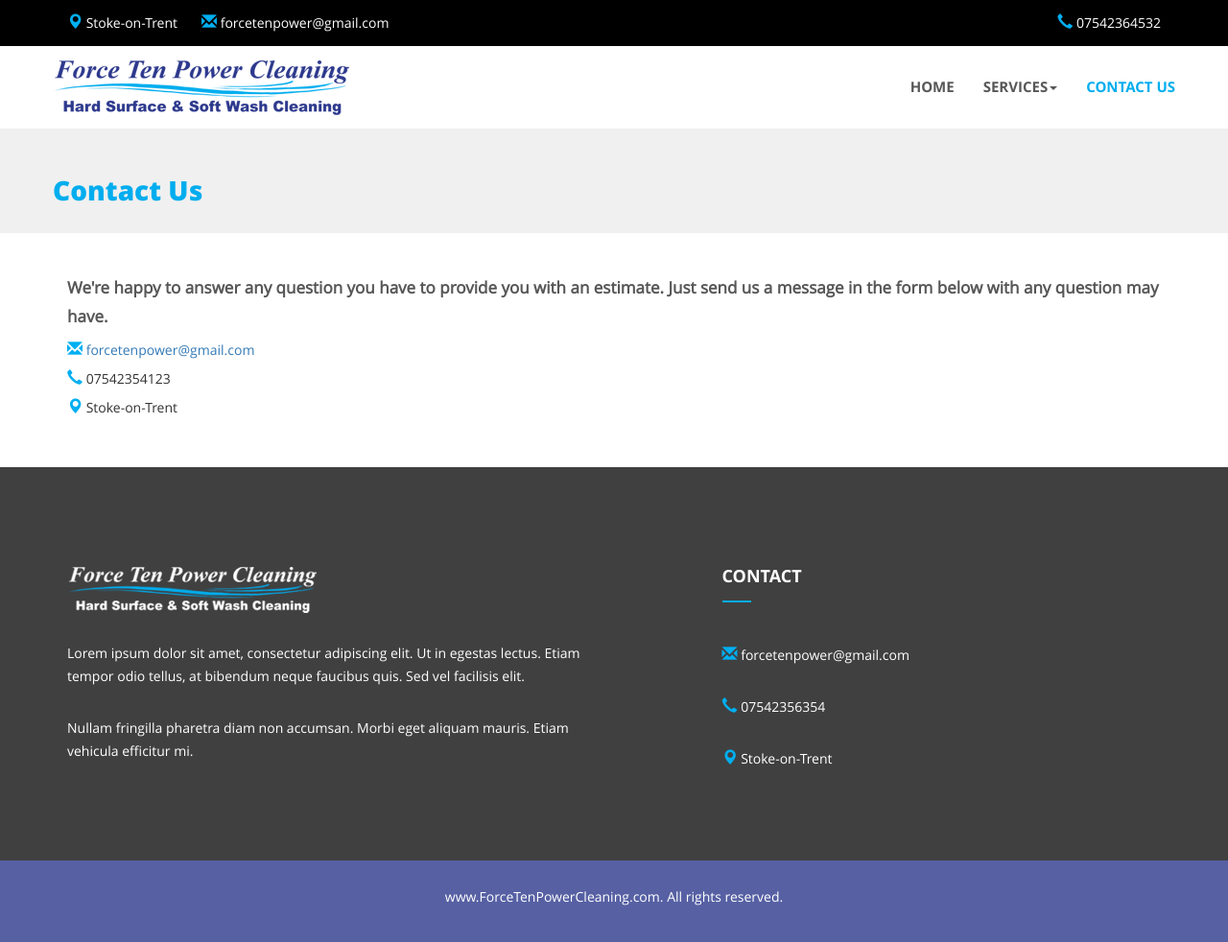
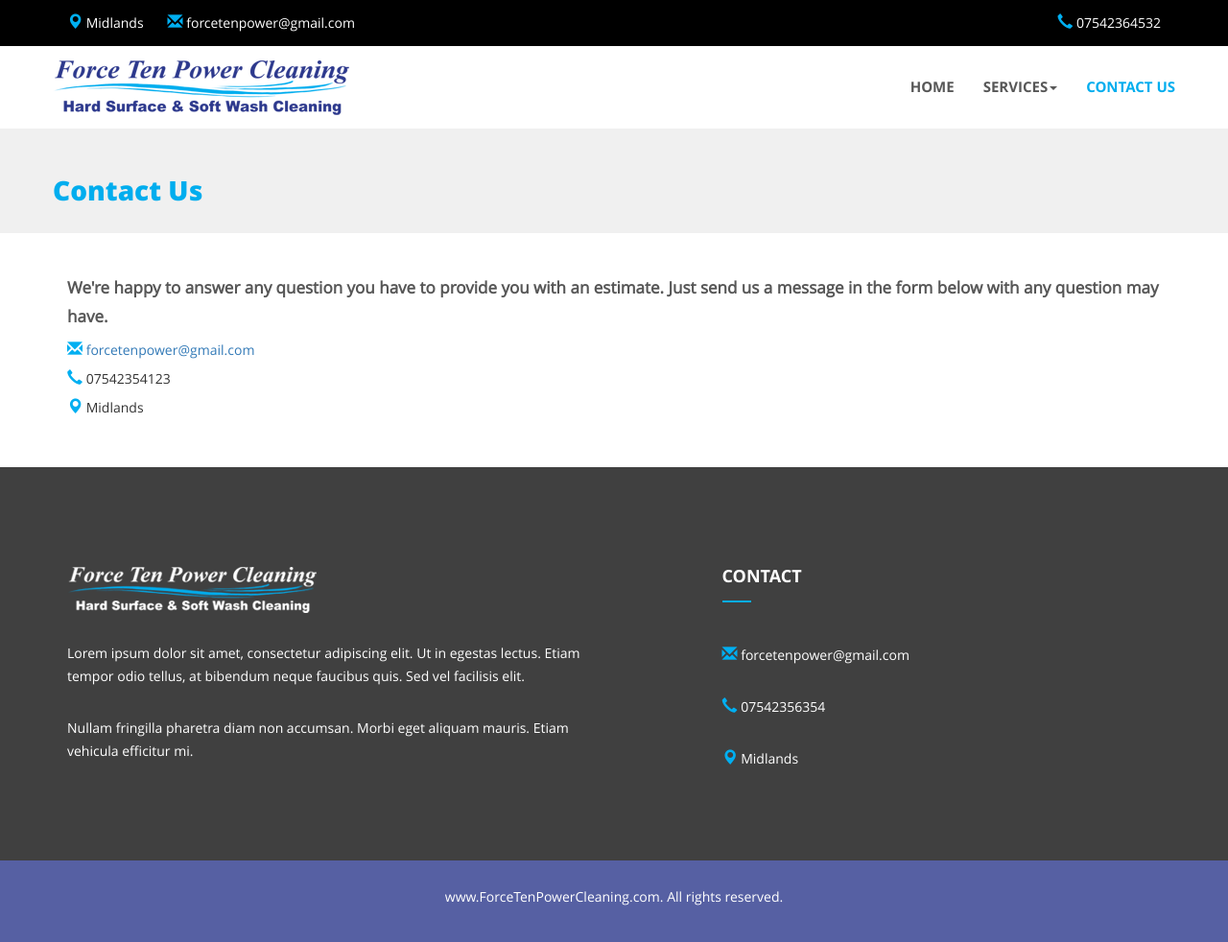
Before and after one commit to melloradamj/ForceTenPower, a plain HTML site: page contact-us.html in a window 1280 px wide. Shown: the whole page at 96% size. Drawn offline with Linux system fonts and the light colour scheme.

Commit message:
Removed placeholder images + added new images for services + replaced Stoke location to Midlands

```diff
--- a/contact-us.html
+++ b/contact-us.html
@@ -23,7 +23,7 @@
       <div class="container">
           <div class="row">
               <div class="col-sm-6 top-text">
-              <div class="pull-left"><span class="glyphicon glyphicon-map-marker blue-style"></span> Stoke-on-Trent</div>
+              <div class="pull-left"><span class="glyphicon glyphicon-map-marker blue-style"></span> Midlands</div>
               <div class="pull-left"><span class="email-adjust"><span class="glyphicon glyphicon-envelope blue-style"></span> <a href="mailto:forcetenpower@gmail.com">forcetenpower@gmail.com</a></span></div>
 
               </div>
@@ -102,7 +102,7 @@
  <p class="txt-welcome"><strong>We're happy to answer any question you have to provide you with an estimate. Just send us a message in the form below with any question may have.</strong></p>
  <p><span class="glyphicon glyphicon-envelope blue-style"></span> <a href="mailto:forcetenpower@gmail.com">forcetenpower@gmail.com</a></p>
     <p><span class="glyphicon glyphicon-earphone blue-style"></span> 07542354123</p>
-    <p><span class="glyphicon glyphicon-map-marker blue-style"></span> Stoke-on-Trent</p>
+    <p><span class="glyphicon glyphicon-map-marker blue-style"></span> Midlands</p>
  </div>
 
  </div>
@@ -124,7 +124,7 @@
  <span class="footer-top-title"><h2>CONTACT</h2></span>
 	<p><span class="glyphicon glyphicon-envelope blue-style"></span> <a href="mailto:forcetenpower@gmail.com">forcetenpower@gmail.com</a></p>
     <p><span class="glyphicon glyphicon-earphone blue-style"></span> 07542356354</p>
-    <p><span class="glyphicon glyphicon-map-marker blue-style"></span> Stoke-on-Trent</p>
+    <p><span class="glyphicon glyphicon-map-marker blue-style"></span> Midlands</p>
  </div>
  </div>
  </div>
```
Also changed, not shown: cladding-cleaning.html (+2 -2 lines), commercial-cleaning.html (+2 -2 lines), conservatory-cleaning.html (+2 -2 lines), drive-cleaning.html (+2 -2 lines), gutter-facia-cleaning.html (+2 -2 lines), index.html (+3 -3 lines), patio-cleaning.html (+2 -2 lines), render-cleaning.html (+2 -2 lines), images/client-img1.jpg (deleted), images/drivecleaning.jpg (added), images/image4.png (deleted), 3 other files.
